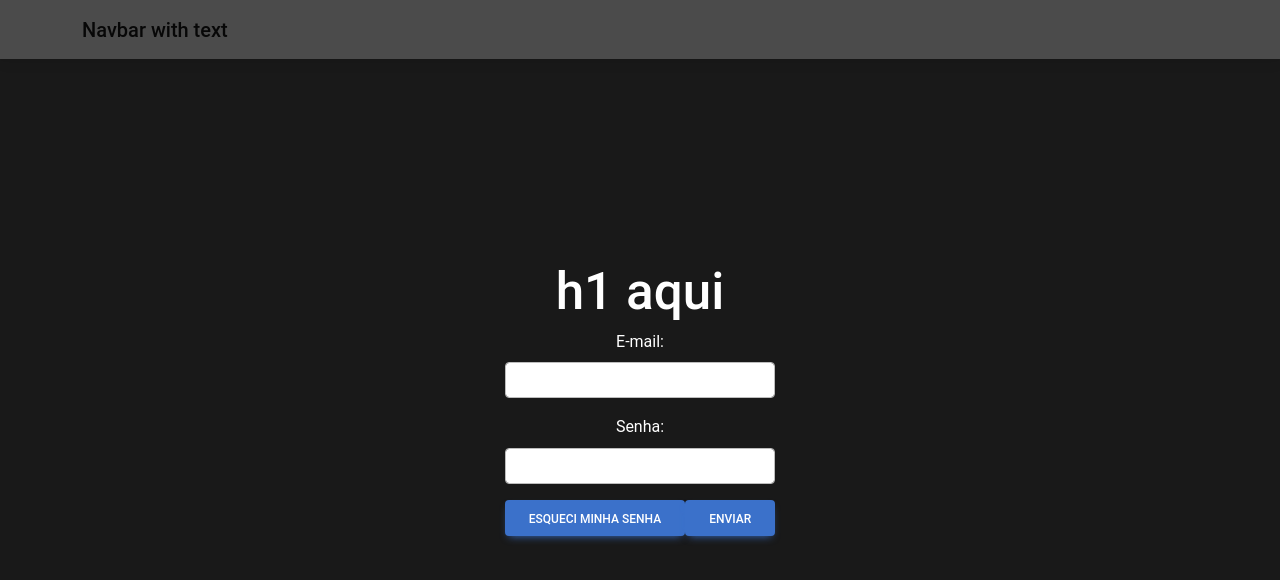
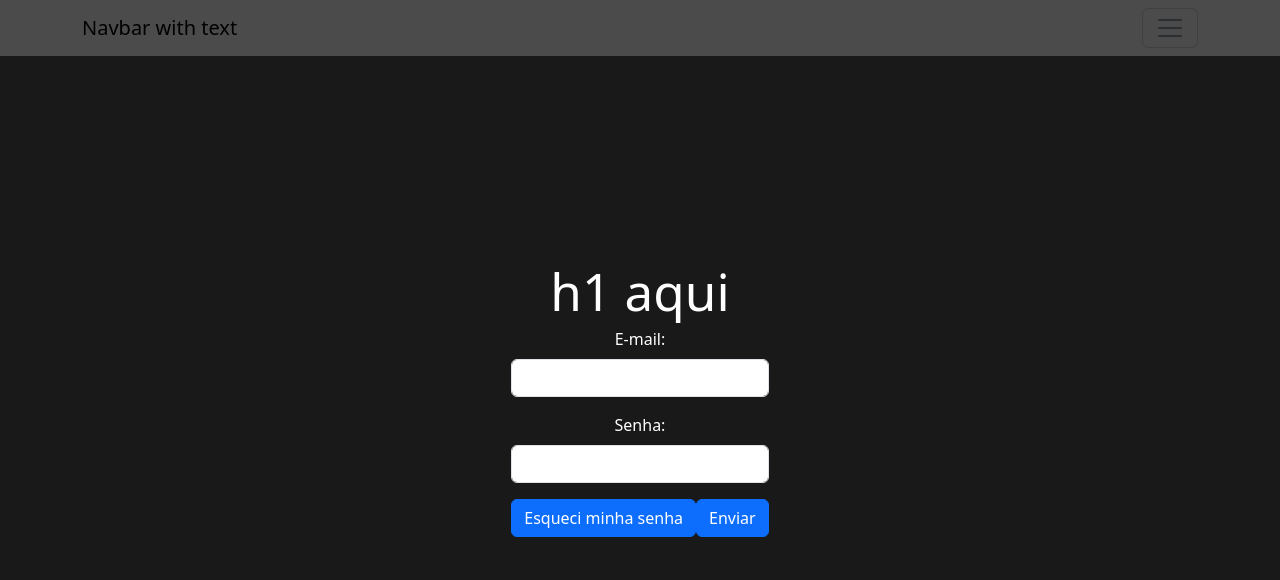
Before and after one commit to xdanrj/Stancap, a React (Vite) app: page /login in a window 1280 px wide. Shown: the top 580 px of the page. Built offline with nearby package versions, Linux system fonts and the light colour scheme.

Commit message:
11/08 19h10

```diff
--- a/src/App.jsx
+++ b/src/App.jsx
@@ -9,7 +9,7 @@ import Register from './pages/Register';
 import NewPassword from './pages/NewPassword';
 import Testes from './components/Testes';
 import 'bootstrap/dist/css/bootstrap.min.css';
-import 'mdb-react-ui-kit/dist/css/mdb.min.css';
+//import 'mdb-react-ui-kit/dist/css/mdb.min.css';
 
 function App() {
   return (
--- a/src/components/Navbar/Navbar.jsx
+++ b/src/components/Navbar/Navbar.jsx
@@ -1,5 +1,6 @@
 import React from "react"
-import Navbar from "react-bootstrap/Navbar"
+//import Navbar from "react-bootstrap/Navbar"
+import { Navbar } from "react-bootstrap"
 import Container from "react-bootstrap/Container"
 import Nav from "react-bootstrap/Nav"
 import "./Navbar.css"
@@ -10,11 +11,11 @@ function NavbarComponent() {
     const username = localStorage.getItem("username")
 
     return (
-        <Navbar expand="" fixed="top">
+        <Navbar expand="xxl" fixed="top">
             <Container>
                 <Navbar.Brand href="/quotes">Navbar with text</Navbar.Brand>
 
-                <Navbar.Toggle />
+                <Navbar.Toggle aria-controls="basic-navbar-nav" />
 
                 <Navbar.Collapse className="justify-content-end">
                     <Navbar.Text>
--- a/src/components/Quote/QuoteContainer.jsx
+++ b/src/components/Quote/QuoteContainer.jsx
@@ -35,7 +35,7 @@ function QuoteContainer() {
             {quotes.map((data) => {
                 data.date = dayjs().format("DD/MM/YYYY")
                 return (
-                        <MDBContainer className="py-5 h-100 position-relative text-center" id="cardContainer" key={data._id}>
+                        <MDBContainer className="py-5 h-100 position-relative text-center" key={data._id}>
                             <MDBRow className="justify-content-center align-items-center h-100">
                                 <MDBCol md="9" lg="7" xl="5">
                                     <MDBCard className="bg-dark text-white">
@@ -62,7 +62,7 @@ function QuoteContainer() {
                         </MDBContainer>
                 )
             })}
-         </QuoteContainerBody>
+       </QuoteContainerBody>
          </div>
     )
 }
--- a/src/components/Quote/QuoteStyles.js
+++ b/src/components/Quote/QuoteStyles.js
@@ -1,11 +1,13 @@
 import styled from 'styled-components'
+
+export const QuoteContainerBody = styled.div.attrs(() => ({
+    className: "mt-4"
+}))`
+
+`;
 
 export const SourceLogo = styled.img.attrs(() => ({
     className: "mx-auto position-absolute translate-middle top-0 start-50 rounded-6"
 }))`
     width: 16%;
 `;
-
-export const QuoteContainerBody = styled.div.attrs(() => ({
-    className: "mt-5"
-}));
--- a/src/services/loginAndRegisterServices.js
+++ b/src/services/loginAndRegisterServices.js
@@ -4,7 +4,7 @@ import axios from "axios"
 export default class loginAndRegisterServices {
     constructor() {
         this.axios = axios.create({
-            baseURL: window.location.hostname === "localhost" ? "http://localhost:3000" : "http://192.168.1.65:3000"
+            baseURL: "http://192.168.1.89:3000"
         })
     }
 
--- a/src/services/quoteServices.js
+++ b/src/services/quoteServices.js
@@ -1,14 +1,19 @@
 import { Quotes } from "../models/Quotes"
 import axios from "axios"
+/*
+"http://localhost:3000",
+"http://192.168.1.65:3000",
+"esse >> http://192.168.1.89:3000"
+*/
 
 export default class quoteServices {
     constructor() {
         this.axios = axios.create({
-            baseURL: window.location.hostname === "localhost" ? "http://localhost:3000" : "http://192.168.1.65:3000"
+            baseURL: "http://192.168.1.89:3000"
         })
     }
 
-    async getAllQuotes(){
+    async getAllQuotes() {
         const response = await this.axios.get('/all_quotes')
         if (response.data.response) {
             return response.data.response
--- a/src/services/userServices.js
+++ b/src/services/userServices.js
@@ -1,7 +1,7 @@
 export default class userServices {
     constructor() {
         this.axios = axios.create({
-            baseURL: window.location.hostname === "localhost" ? "http://localhost:3000" : "http://192.168.1.65:3000"
+            baseURL: "http://192.168.1.89:3000"
         })
     }
 
```
